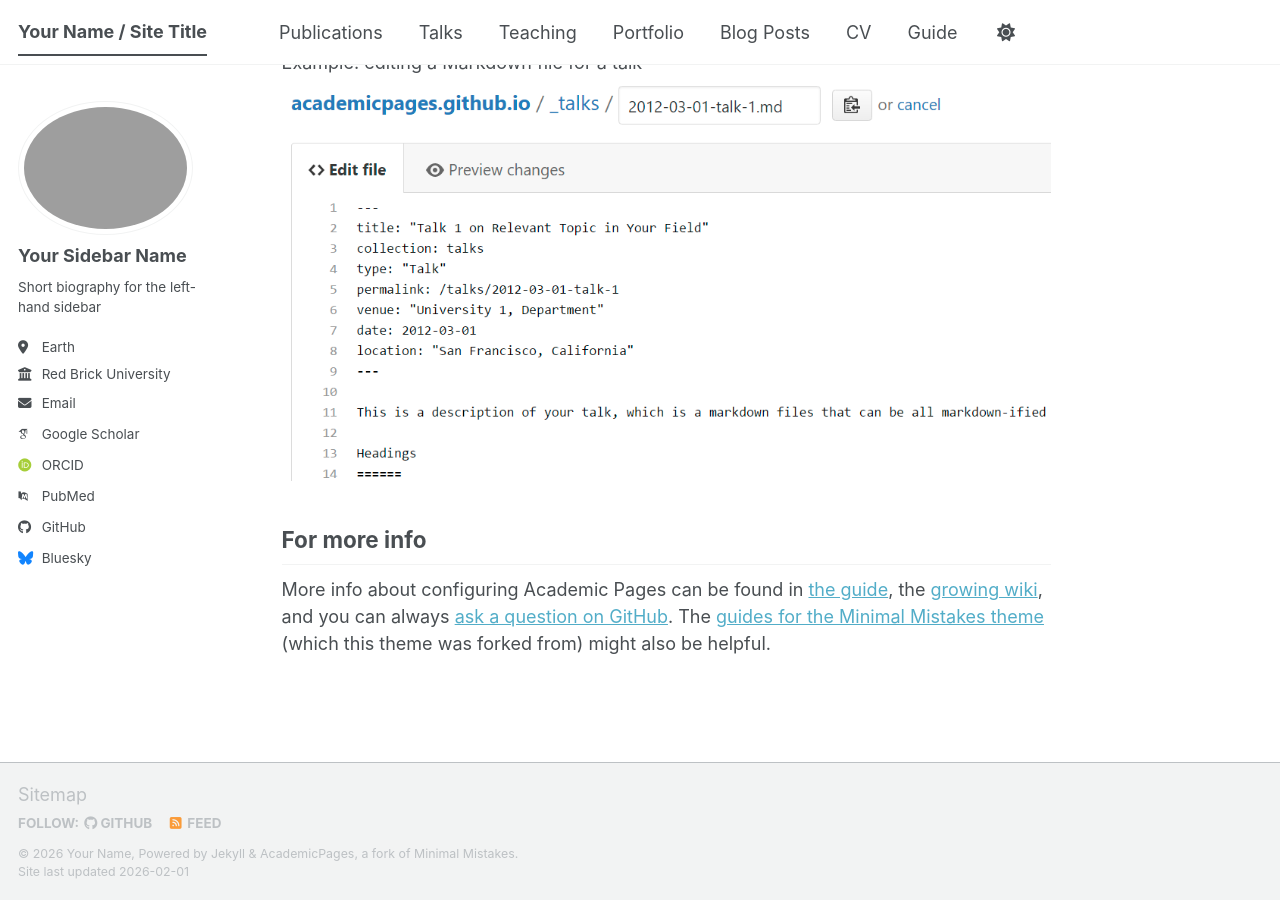
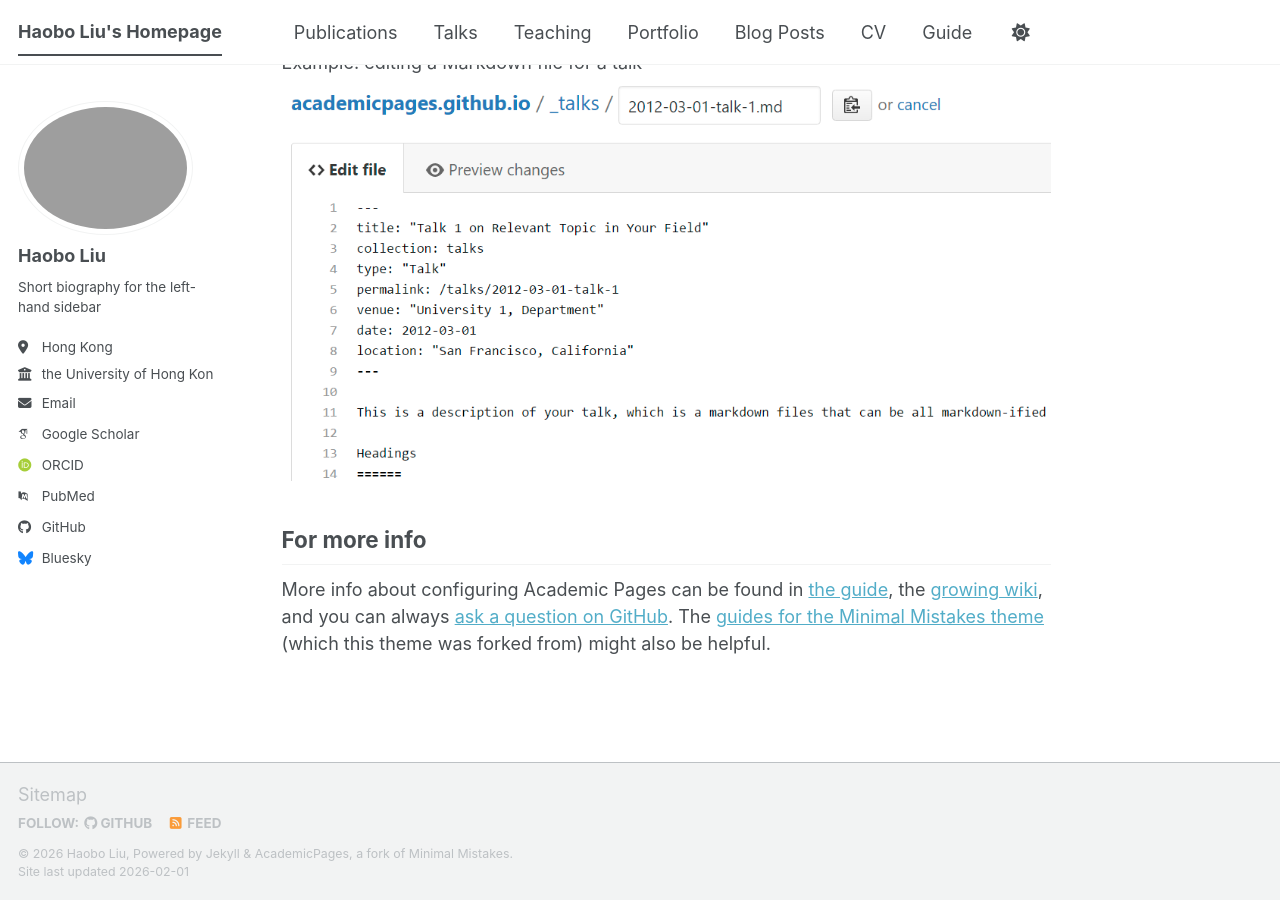
Before and after one commit to liuhaobohku/liuhaobohku.github.io, a Jekyll site: the page built from _pages/about.md, in a window 1280 px wide and 900 px high, scrolled down 2507 px. Built offline with Jekyll 4.4.1, drawn with Linux system fonts in a browser that asks for light colours; some web fonts are replaced; a script bundle is joined from its source files by our own code; library files that are not in the unit come from our copies.

Commit message:
Update _config.yml

```diff
--- a/_config.yml
+++ b/_config.yml
@@ -9,9 +9,9 @@
 # Basic Site Settings
 locale                   : "en-US"
 site_theme               : "default" # The available themes options are "default", "air", "sunrise", "mint", "dirt" and "contrast"
-title                    : "Your Name / Site Title"
+title                    : "Haobo Liu's Homepage"
 title_separator          : "-"
-name                     : &name "Your Name"
+name                     : &name "Haobo Liu"
 description              : &description "Your Name's academic portfolio"   # Update this with a general description of your site, this is the default if not overridden by a page
 url                      : https://academicpages.github.io # The base hostname & protocol for your site e.g. "https://[your GitHub username].github.io",
                                                            # or if you already have some other page hosted on Github then use "https://[your GitHub username].github.io/[Your Repo Name]"
@@ -23,19 +23,19 @@ repository               : "academicpages/academicpages.github.io"
 #               Additional customization can be done by editing /_includes/author-profile.html
 author:
   # Biographic information
-  avatar           : "./profile.png"
-  name             : "Your Sidebar Name"
+  avatar           : "profile.png"
+  name             : "Haobo Liu"
   pronouns         : # example: "she/her"
   bio              : "Short biography for the left-hand sidebar"
-  location         : "Earth"
-  employer         : "Red Brick University"
+  location         : "Hong Kong"
+  employer         : "the University of Hong Kong"
   uri              : # URL
-  email            : "none@example.org"
+  email            : "haoboliu@connect.hku.hk"
 
   # Academic websites
   academia         : # URL
   arxiv            : # URL - Update with the correct link to your profile
-  googlescholar    : "https://scholar.google.com/citations?user=PS_CX0AAAAAJ"
+  googlescholar    : "https://scholar.google.com/citations?user=lov8vSgAAAAJ&hl"
   inspire-hep      : # URL
   impactstory      : # URL
   orcid            : "https://orcid.org/yourorcidurl"
```
